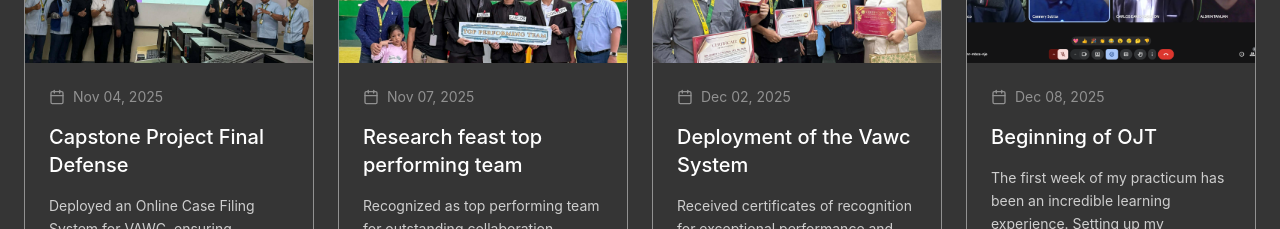
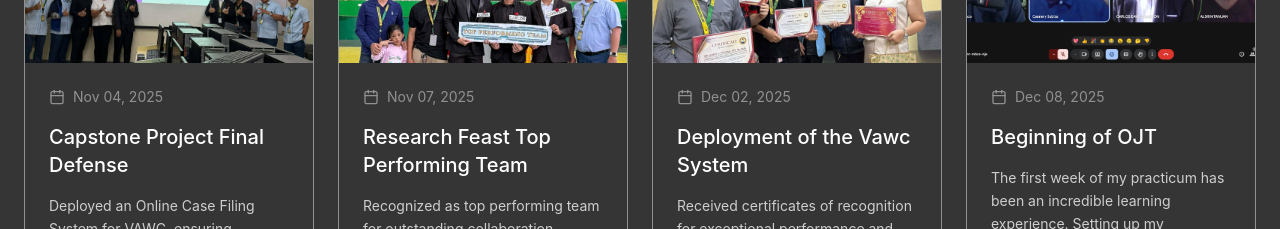
Before and after one commit to brdgt0128/TanuanMyOJTBlog, a React (Vite) app: page / in a window 1280 px wide. Shown: the part 3800-4029 px from the top of the page. Built offline with nearby package versions, Linux system fonts and the light colour scheme.

Commit message:
Fix capitalization: Research Feast Top Performing Team

```diff
--- a/src/app/components/BlogEntries.tsx
+++ b/src/app/components/BlogEntries.tsx
@@ -15,7 +15,7 @@ export function BlogEntries() {
     {
       image: img2,
       date: 'Nov 07, 2025',
-      title: 'Research feast top performing team',
+      title: 'Research Feast Top Performing Team',
       description: 'Recognized as top performing team for outstanding collaboration, innovation, and excellence in project delivery.',
     },
     {
```
